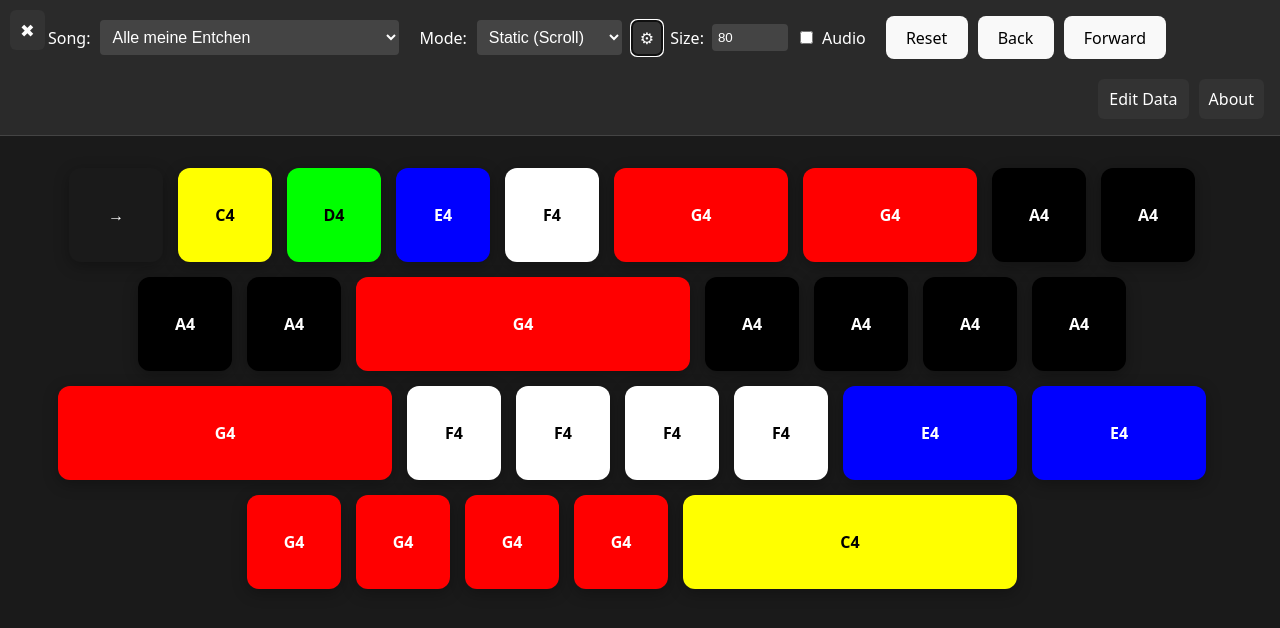
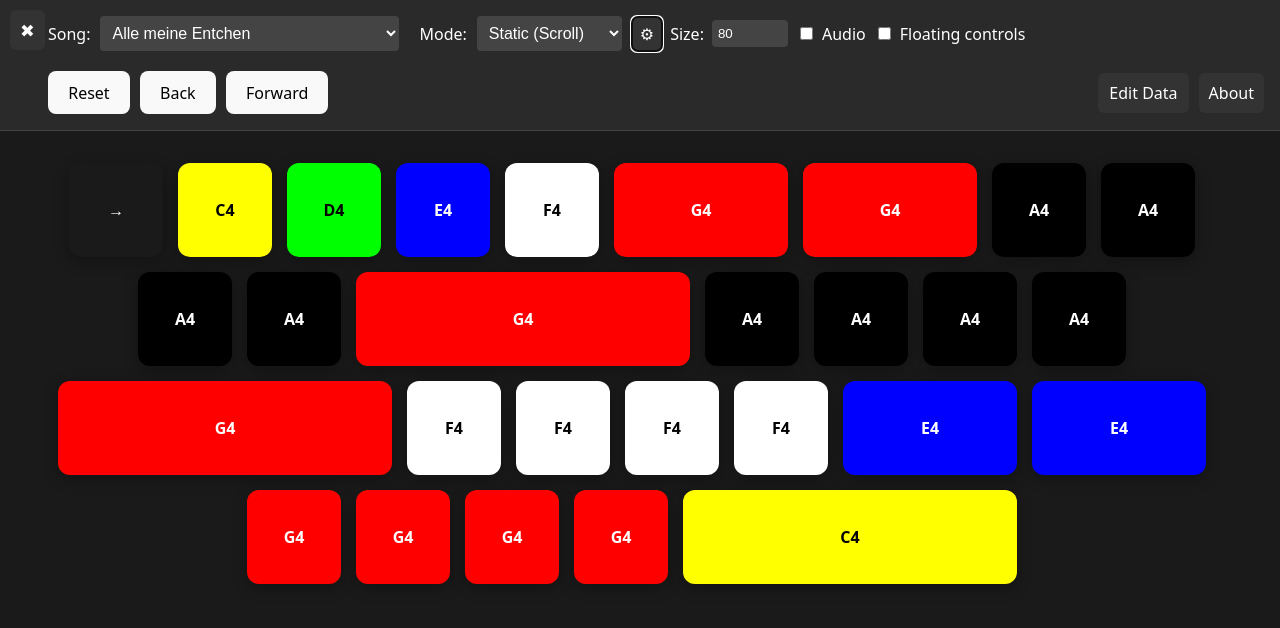
Before and after one commit to kopp/make-that-pipe-sound, a React (Vite) app: page / in a window 1280 px wide. Both pictures are taken after a click on the button "Show settings". Shown: the top 628 px of the page. Built offline with nearby package versions, Linux system fonts and the light colour scheme.

Commit message:
add controls at the bottom

```diff
--- a/src/App.tsx
+++ b/src/App.tsx
@@ -1,4 +1,10 @@
-import React, { useState, useEffect, useCallback, useMemo, useRef } from "react";
+import React, {
+  useState,
+  useEffect,
+  useCallback,
+  useMemo,
+  useRef,
+} from "react";
 import DATA from "./data/data.json";
 
 type Note = { pitch: string; duration: number };
@@ -113,6 +119,8 @@ export default function App() {
   const [currentIndex, setCurrentIndex] = useState(0);
   const [isTransitioning, setIsTransitioning] = useState(false);
   const [headerVisible, setHeaderVisible] = useState(true);
+  // whether to show floating bottom controls in static mode
+  const [floatingControls, setFloatingControls] = useState<boolean>(false);
 
   // Audio refs
   const audioCtxRef = React.useRef<AudioContext | null>(null);
@@ -419,6 +427,19 @@ export default function App() {
                     <span>Audio</span>
                   </label>
 
+                  {mode === "static" && (
+                    <label
+                      style={{ display: "flex", alignItems: "center", gap: 6 }}
+                    >
+                      <input
+                        type="checkbox"
+                        checked={floatingControls}
+                        onChange={(e) => setFloatingControls(e.target.checked)}
+                      />
+                      <span>Floating controls</span>
+                    </label>
+                  )}
+
                   {mode === "dynamic" && (
                     <>
                       <label>Upcoming:</label>
@@ -568,6 +589,8 @@ export default function App() {
           alignItems: mode === "static" ? "flex-start" : "center",
           justifyContent: mode === "static" ? "flex-start" : "center",
           cursor: mode === "static" ? "default" : "pointer",
+          paddingBottom:
+            mode === "static" && floatingControls ? "6.5rem" : undefined,
         }}
         onClick={mode === "dynamic" ? nextNote : undefined}
       >
@@ -621,6 +644,23 @@ export default function App() {
           </div>
         )}
       </main>
+
+      {mode === "static" && floatingControls && (
+        <div style={styles.floatingControlsContainer} aria-hidden={false}>
+          <button style={styles.floatingButton} onClick={nextNote}>
+            Forward
+          </button>
+          <button style={styles.floatingButton} onClick={resetNotes}>
+            Reset
+          </button>
+          <button style={styles.floatingButton} onClick={prevNote}>
+            Back
+          </button>
+          <button style={styles.floatingButton} onClick={nextNote}>
+            Forward
+          </button>
+        </div>
+      )}
     </div>
   );
 }
@@ -918,6 +958,27 @@ const styles: Record<string, React.CSSProperties> = {
     textTransform: "uppercase",
     letterSpacing: "1px",
   },
+  floatingControlsContainer: {
+    position: "fixed",
+    bottom: "12px",
+    width: "97%",
+    left: "50%",
+    transform: "translateX(-50%)",
+    display: "flex",
+    justifyContent: "space-between",
+    zIndex: 60,
+    pointerEvents: "auto",
+  },
+  floatingButton: {
+    padding: "12px 18px",
+    fontSize: "1.05rem",
+    borderRadius: "10px",
+    border: "none",
+    background: "#00d4ff",
+    color: "#002a33",
+    boxShadow: "0 6px 18px rgba(0,0,0,0.35)",
+    cursor: "pointer",
+  },
   note: {
     display: "flex",
     alignItems: "center",
```
